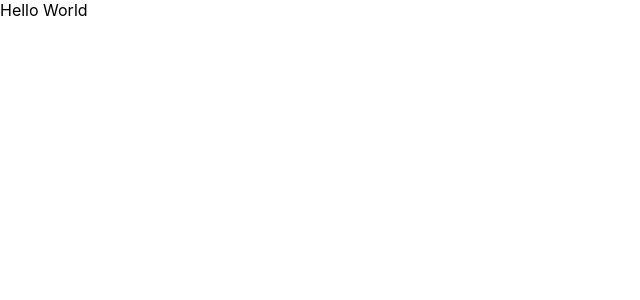
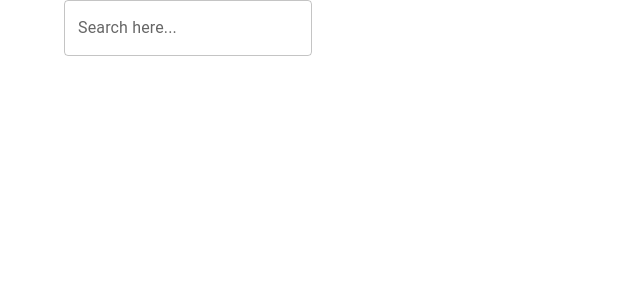
Before and after one commit to ZahraBahmanpour/products-manager-react, a React (Create React App) app: page / in a window 1280 px wide. Shown: the top 300 px of the page, without its empty margins (0-640 px from the left). Built offline with nearby package versions, Linux system fonts and the light colour scheme.

Commit message:
add Container and SearchBar component

```diff
--- a/src/App.js
+++ b/src/App.js
@@ -1,5 +1,12 @@
+import { Container } from "@mui/material";
+import SearchBar from "./components/SearchBar";
+
 function App() {
-  return <div>Hello World</div>;
+  return (
+    <Container>
+      <SearchBar />
+    </Container>
+  );
 }
 
 export default App;
--- /dev/null
+++ b/src/components/SearchBar.js
@@ -0,0 +1,9 @@
+import { TextField } from "@mui/material";
+
+const SearchBar = () => {
+  return (
+    <TextField id="search-bar" label="Search here..." variant="outlined" />
+  );
+};
+
+export default SearchBar;
```
